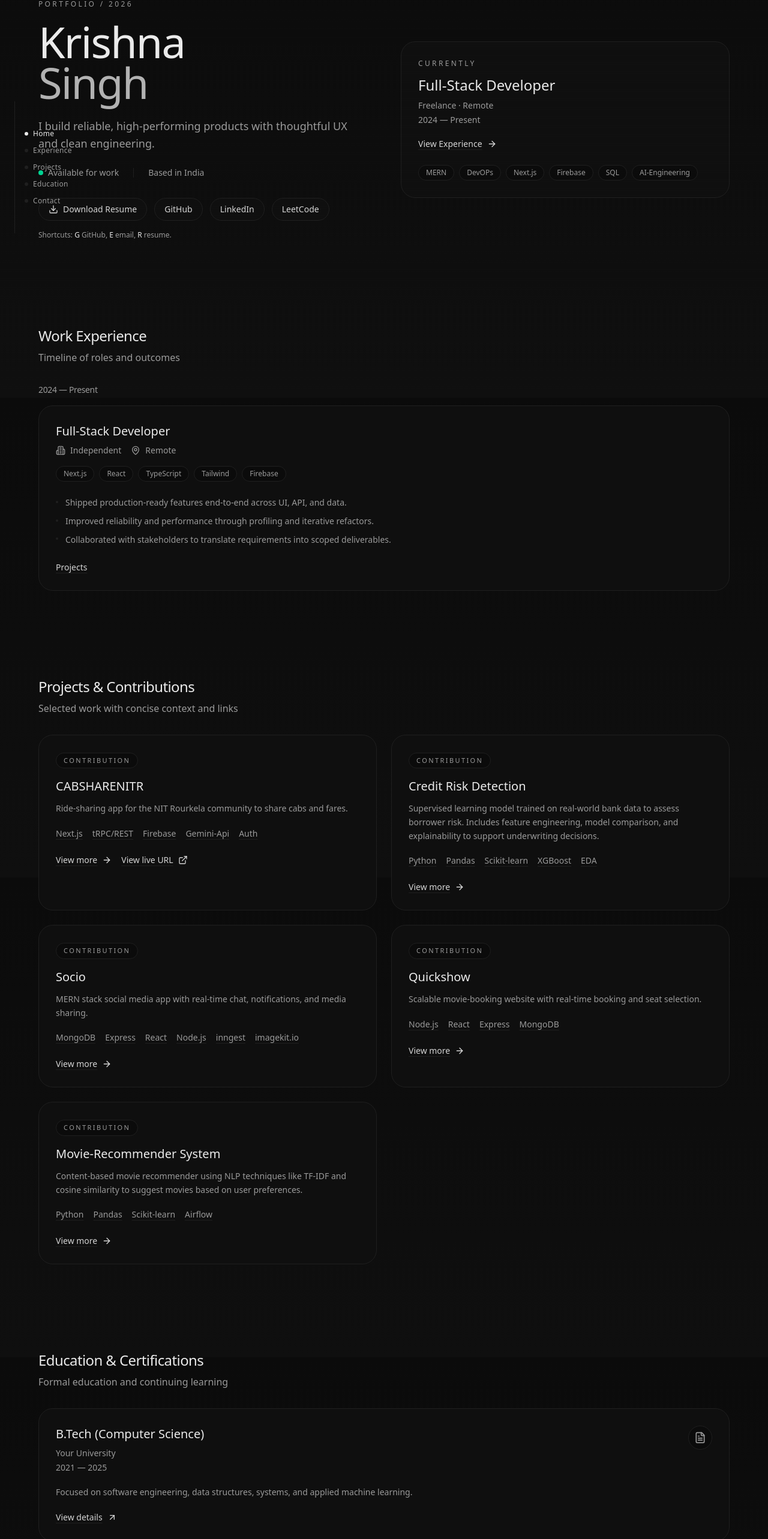
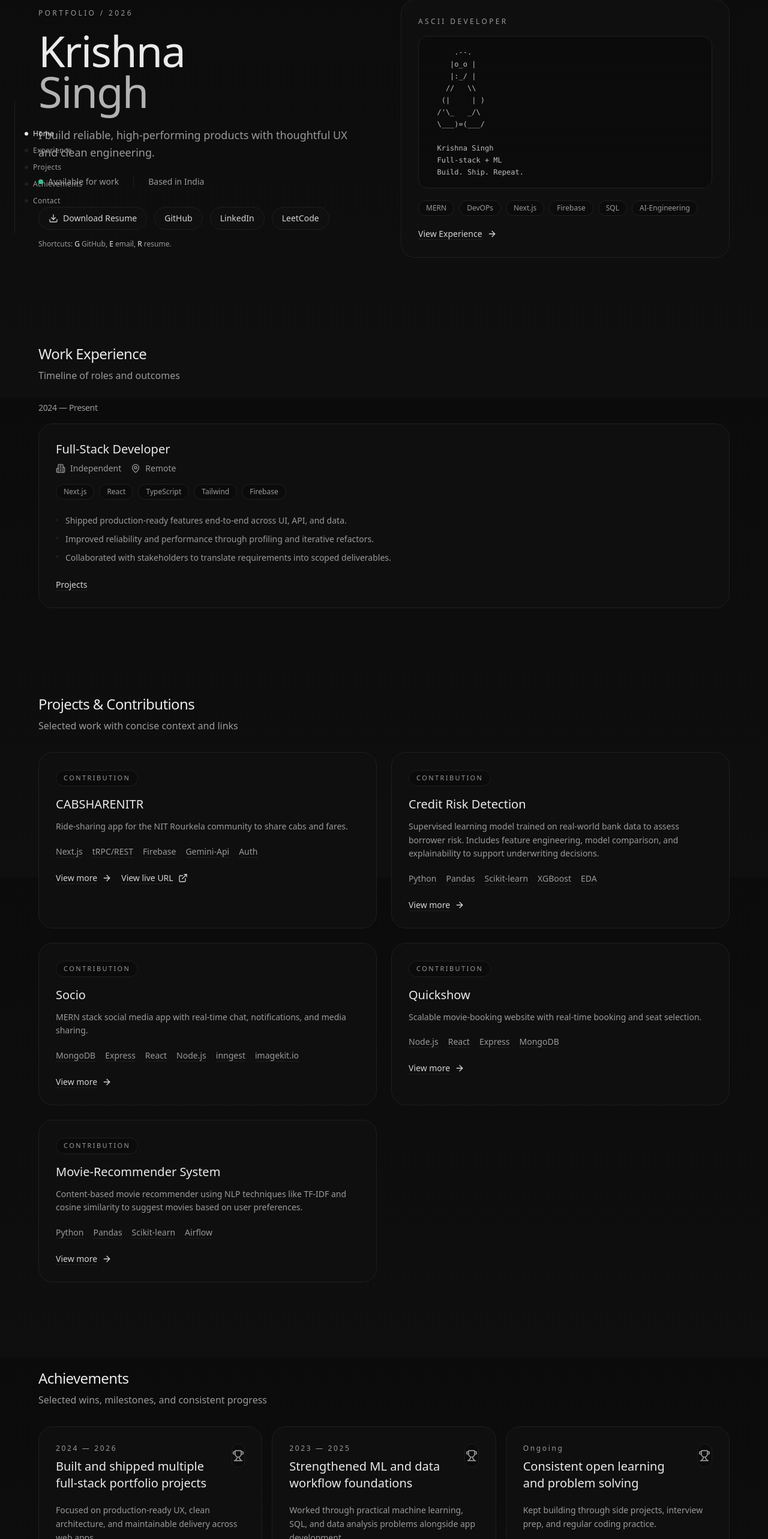
Before and after one commit to Kri01ceram/my-portfolio, a Next.js app: page / in a window 1280 px wide. Shown: the part 137-2703 px from the top of the page at 60% size. Built offline with nearby package versions, Linux system fonts and the light colour scheme; no server answers.

Commit message:
chore: replace education section with achievements and update related components

```diff
--- a/app/layout.tsx
+++ b/app/layout.tsx
@@ -48,7 +48,7 @@ export default function RootLayout({ children }: { children: React.ReactNode })
             { id: "home", label: "Home" },
             { id: "experience", label: "Experience" },
             { id: "projects", label: "Projects" },
-            { id: "education", label: "Education" },
+            { id: "achievements", label: "Achievements" },
             { id: "contact", label: "Contact" },
           ]}
         />
--- a/app/page.tsx
+++ b/app/page.tsx
@@ -4,7 +4,7 @@
 import Hero from "@/components/hero";
 import ExperienceSection from "@/components/experience-section";
 import ProjectsOverview from "@/components/projects-overview";
-import EducationSection from "@/components/education-section";
+import AchievementsSection from "@/components/education-section";
 import ContactSection from "@/components/contact-section";
 
 export default function HomePage() {
@@ -13,7 +13,7 @@ export default function HomePage() {
       <Hero />
       <ExperienceSection />
       <ProjectsOverview />
-      <EducationSection />
+      <AchievementsSection />
       <ContactSection />
     </>
   );
--- a/components/education-section.tsx
+++ b/components/education-section.tsx
@@ -1,64 +1,27 @@
 "use client";
 
 import Section from "@/components/section";
-import { certifications, primaryEducation } from "@/lib/education";
-import { ArrowUpRight, FileText } from "lucide-react";
+import { achievements } from "@/lib/achievements";
+import { Trophy } from "lucide-react";
 
-export default function EducationSection() {
+export default function AchievementsSection() {
   return (
-    <Section id="education" title="Education & Certifications" subtitle="Formal education and continuing learning">
-      <div className="grid gap-6">
-        <article className="rounded-3xl border border-border bg-card p-6 sm:p-7">
+    <Section id="achievements" title="Achievements" subtitle="Selected wins, milestones, and consistent progress">
+      <div className="grid gap-4 sm:grid-cols-2 lg:grid-cols-3">
+        {achievements.map((achievement) => (
+          <article key={`${achievement.title}-${achievement.year}`} className="rounded-3xl border border-border bg-card p-6 sm:p-7">
             <div className="flex items-start justify-between gap-6">
               <div>
-              <h3 className="text-lg sm:text-xl font-normal text-foreground">{primaryEducation.degree}</h3>
-              <p className="mt-2 text-sm text-muted-foreground">{primaryEducation.institution}</p>
-              <p className="mt-1 text-sm text-muted-foreground">{primaryEducation.year}</p>
+                <p className="text-xs tracking-[0.22em] text-muted-foreground">{achievement.year}</p>
+                <h3 className="mt-2 text-lg sm:text-xl font-normal text-foreground">{achievement.title}</h3>
               </div>
               <span className="inline-flex h-10 w-10 items-center justify-center rounded-full border border-border bg-background text-muted-foreground" aria-hidden>
-              <FileText className="h-5 w-5" />
+                <Trophy className="h-5 w-5" />
               </span>
             </div>
-          <p className="mt-5 max-w-3xl text-sm leading-relaxed text-muted-foreground">{primaryEducation.description}</p>
-          {primaryEducation.href && (
-            <a
-              href={primaryEducation.href}
-              target="_blank"
-              rel="noreferrer noopener"
-              className="mt-5 inline-flex items-center gap-2 text-sm text-foreground/90 underline underline-offset-4 decoration-border hover:decoration-foreground/50"
-            >
-              View details <ArrowUpRight className="h-4 w-4" />
-            </a>
-          )}
-        </article>
-
-        <div className="grid gap-4 sm:grid-cols-2">
-          {certifications.map((c) => (
-            <article key={`${c.title}-${c.year}`} className="rounded-3xl border border-border bg-card p-6">
-              <div className="flex items-start justify-between gap-6">
-                <div>
-                  <h4 className="text-base font-normal text-foreground">{c.title}</h4>
-                  <p className="mt-2 text-sm text-muted-foreground">{c.platform}</p>
-                  <p className="mt-1 text-sm text-muted-foreground">{c.year}</p>
-                </div>
-                <span className="inline-flex h-9 w-9 items-center justify-center rounded-full border border-border bg-background text-muted-foreground" aria-hidden>
-                  <FileText className="h-4 w-4" />
-                </span>
-              </div>
-              {c.description && <p className="mt-4 text-sm leading-relaxed text-muted-foreground">{c.description}</p>}
-              {c.href && (
-                <a
-                  href={c.href}
-                  target="_blank"
-                  rel="noreferrer noopener"
-                  className="mt-4 inline-flex items-center gap-2 text-sm text-foreground/90 underline underline-offset-4 decoration-border hover:decoration-foreground/50"
-                >
-                  Document <ArrowUpRight className="h-4 w-4" />
-                </a>
-              )}
+            <p className="mt-5 text-sm leading-relaxed text-muted-foreground">{achievement.description}</p>
           </article>
         ))}
-        </div>
       </div>
     </Section>
   );
--- a/components/header.tsx
+++ b/components/header.tsx
@@ -11,7 +11,7 @@ const links = [
   { href: "#home", label: "Home" },
   { href: "#experience", label: "Experience" },
   { href: "#projects", label: "Projects" },
-  { href: "#education", label: "Education" },
+  { href: "#achievements", label: "Achievements" },
   { href: "#contact", label: "Contact" },
 ];
 
--- a/components/hero.tsx
+++ b/components/hero.tsx
@@ -4,6 +4,20 @@ import { motion } from "framer-motion";
 import Link from "next/link";
 import { ArrowRight, Download } from "lucide-react";
 import { site } from "@/lib/site";
+
+const developerAscii = [
+  "      .--.",
+  "     |o_o |",
+  "     |:_/ |",
+  "    //   \\\\",
+  "   (|     | )",
+  "  /'\\_   _/\\",
+  "  \\___)=(___/",
+  "",
+  "  Krishna Singh",
+  "  Full-stack + ML",
+  "  Build. Ship. Repeat.",
+].join("\n");
 
 const PROFILE = {
   firstName: "Krishna",
@@ -36,7 +50,15 @@ export default function Hero() {
           <p className="text-xs tracking-[0.28em] text-muted-foreground">PORTFOLIO / 2026</p>
 
           <h1 className="mt-5 text-5xl sm:text-6xl lg:text-7xl leading-[0.95] font-light tracking-tight">
-            <span className="block text-foreground">{PROFILE.firstName}</span>
+            <span className="group relative inline-block text-foreground" tabIndex={0}>
+              <span className="inline-flex cursor-help items-center gap-2">
+                {PROFILE.firstName}
+                <span className="sr-only"> summary about education and hobbies</span>
+              </span>
+              <span className="pointer-events-none absolute left-0 top-full z-20 mt-3 w-[min(22rem,80vw)] origin-top-left rounded-2xl border border-border bg-background/95 p-4 text-left text-sm leading-relaxed text-muted-foreground opacity-0 shadow-xl backdrop-blur transition duration-200 group-hover:opacity-100 group-focus:opacity-100">
+                B.Tech CSE focused on software engineering, systems, and applied ML. Outside work, I like building side projects, exploring new tools, and listening to music.
+              </span>
+            </span>
             <span className="block text-foreground/75">{PROFILE.lastName}</span>
           </h1>
 
@@ -96,21 +118,10 @@ export default function Hero() {
 
         <div className="flex items-center">
           <div className="w-full rounded-3xl border border-border bg-card p-6 sm:p-7">
-            <p className="text-xs tracking-[0.28em] text-muted-foreground">CURRENTLY</p>
-            <h2 className="mt-3 text-2xl font-normal text-foreground">{PROFILE.currently.role}</h2>
-            <p className="mt-2 text-sm text-muted-foreground">
-              {PROFILE.currently.company} · {PROFILE.currently.companyLocation}
-            </p>
-            <p className="mt-1 text-sm text-muted-foreground">{PROFILE.currently.duration}</p>
+            <p className="text-xs tracking-[0.28em] text-muted-foreground">ASCII DEVELOPER</p>
+            <pre className="mt-4 overflow-x-auto rounded-2xl border border-border bg-background p-4 text-xs leading-5 text-foreground/80">{developerAscii}</pre>
 
-            <Link
-              href="#experience"
-              className="mt-5 inline-flex items-center gap-2 text-sm text-foreground/90 underline underline-offset-4 decoration-border hover:decoration-foreground/50"
-            >
-              View Experience <ArrowRight className="h-4 w-4" />
-            </Link>
-
-            <div className="mt-6 flex flex-wrap gap-2">
+            <div className="mt-5 flex flex-wrap gap-2">
               {PROFILE.skills.map((skill) => (
                 <span
                   key={skill}
@@ -120,6 +131,13 @@ export default function Hero() {
                 </span>
               ))}
             </div>
+
+            <Link
+              href="#experience"
+              className="mt-5 inline-flex items-center gap-2 text-sm text-foreground/90 underline underline-offset-4 decoration-border hover:decoration-foreground/50"
+            >
+              View Experience <ArrowRight className="h-4 w-4" />
+            </Link>
           </div>
         </div>
       </motion.div>
--- /dev/null
+++ b/lib/achievements.ts
@@ -0,0 +1,23 @@
+export type Achievement = {
+  title: string;
+  year: string;
+  description: string;
+};
+
+export const achievements: Achievement[] = [
+  {
+    title: "Built and shipped multiple full-stack portfolio projects",
+    year: "2024 — 2026",
+    description: "Focused on production-ready UX, clean architecture, and maintainable delivery across web apps.",
+  },
+  {
+    title: "Strengthened ML and data workflow foundations",
+    year: "2023 — 2025",
+    description: "Worked through practical machine learning, SQL, and data analysis problems alongside app development.",
+  },
+  {
+    title: "Consistent open learning and problem solving",
+    year: "Ongoing",
+    description: "Kept building through side projects, interview prep, and regular coding practice.",
+  },
+];
```
Lines whose indentation alone changed are shown as unchanged.
